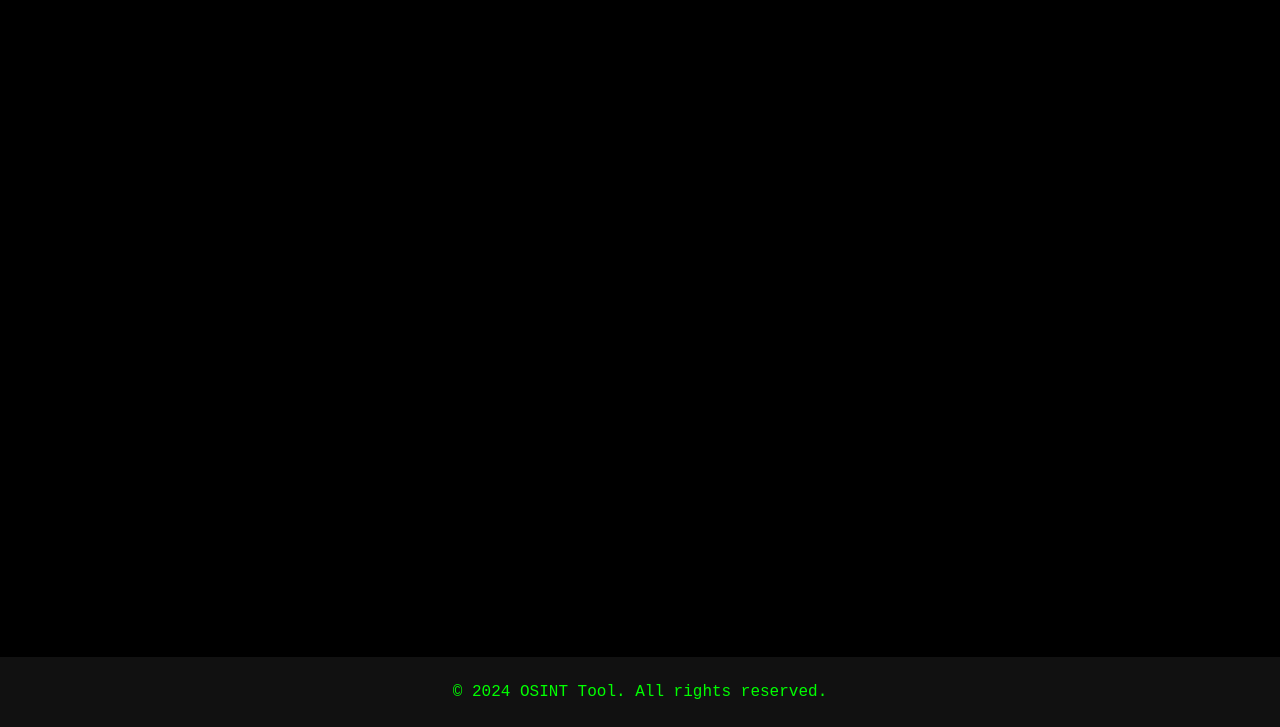
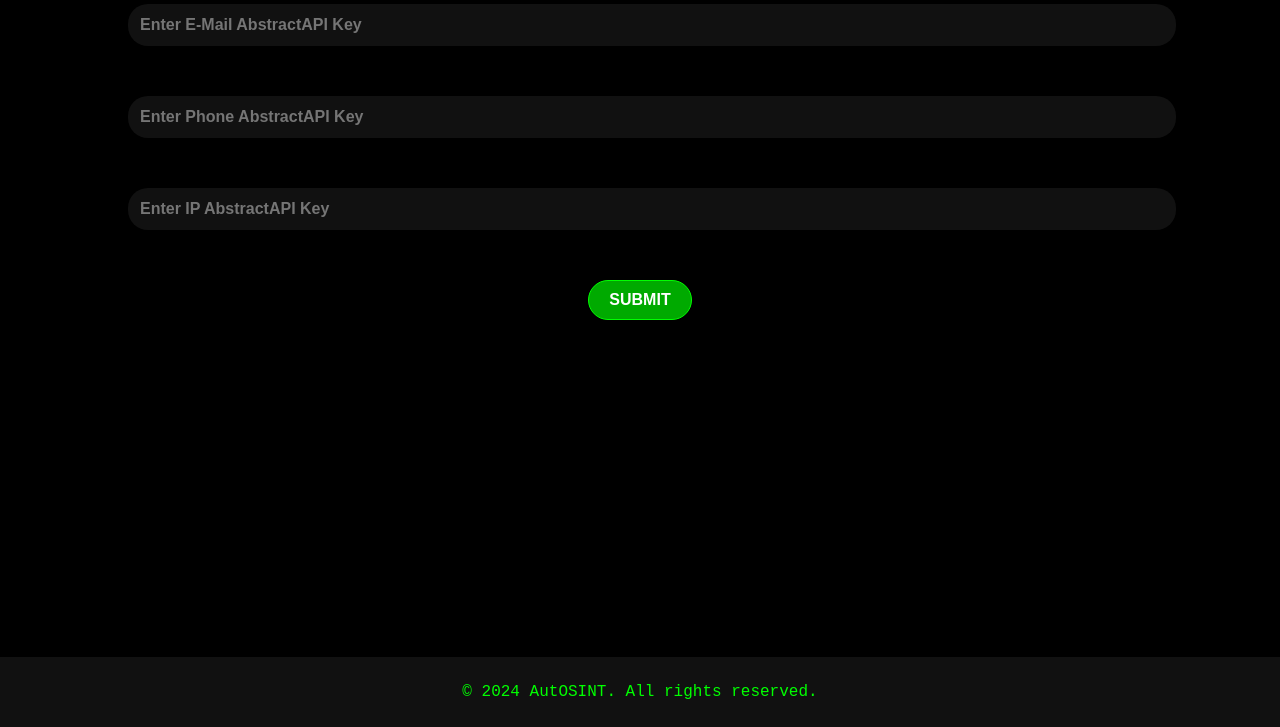
Before and after one commit to SmartyDroidBot/AutOSINT, a Flask app: template templates/settings.html in a window 1280 px wide. Shown: the part 73-800 px from the top of the page. Run offline with Flask 3, Linux system fonts and the light colour scheme; the template is opened without the code that fills it, so the values that code supplies are empty.

Commit message:
added dysfunctional settings

```diff
--- a/app.py
+++ b/app.py
@@ -1,8 +1,12 @@
-from flask import Flask, render_template, request
+from flask import Flask, render_template, request, session
 import requests
 import re
 
 app = Flask(__name__)
+
+default_email_api_key = "015b6138b5ba4072a2e2aef6b8d08af2"
+default_phone_api_key = "282c43000dbc482ca089d26f7466cb4e"
+default_ip_api_key = "634da9cfe64743fe8978d94f8d8d4ba9"
 
 # Replace these keys with your actual API keys
 email_api_key = "015b6138b5ba4072a2e2aef6b8d08af2"
@@ -13,40 +17,53 @@ ip_api_key = "634da9cfe64743fe8978d94f8d8d4ba9"
 def index():
     return render_template('index.html')
 
-@app.route('/settings')
+def index():
+    return render_template('index.html')
+
+@app.route('/settings', methods=['GET', 'POST'])  # Allow both GET and POST requests
 def settings():
+    if request.method == 'POST':
+        session['eapi'] = request.form.get('eapi', default_email_api_key)
+        session['papi'] = request.form.get('papi', default_phone_api_key)
+        session['iapi'] = request.form.get('iapi', default_ip_api_key)
+    return redirect(url_for('index'))
+
     return render_template('settings.html')
 
 @app.route('/search', methods=['POST', 'GET'])
 def search():
     result = None
+    email_api_key = session.get('eapi', default_email_api_key)
+    phone_api_key = session.get('papi', default_phone_api_key)
+    ip_api_key = session.get('iapi', default_ip_api_key)
 
     if request.method == 'POST':
         input_value = request.form['query']
+
         if re.match(r"[^@]+@[^@]+\.[^@]+", input_value):
-            result = email_validation(input_value)
+            result = email_validation(input_value, email_api_key)
         elif re.match(r"^\+?\d+$", input_value):
-            result = phone_validation(input_value)
+            result = phone_validation(input_value, phone_api_key)
         elif re.match(r"^(25[0-5]|2[0-4][0-9]|[0-1]?[0-9][0-9]?)\."
                   r"(25[0-5]|2[0-4][0-9]|[0-1]?[0-9][0-9]?)\."
                   r"(25[0-5]|2[0-4][0-9]|[0-1]?[0-9][0-9]?)\."
                   r"(25[0-5]|2[0-4][0-9]|[0-1]?[0-9][0-9]?)$", input_value):
-            result = ip_geolocation(input_value)
+            result = ip_geolocation(input_value, ip_api_key)
 
     return render_template('search.html', result=result)
 
-def email_validation(email):
-    url = f'https://emailvalidation.abstractapi.com/v1/?api_key={email_api_key}&email={email}'
+def email_validation(email, api_key):
+    url = f'https://emailvalidation.abstractapi.com/v1/?api_key={api_key}&email={email}'
     response = requests.get(url)
     return response.json()
 
-def phone_validation(phone):
-    url = f'https://phonevalidation.abstractapi.com/v1/?api_key={phone_api_key}&phone={phone}'
+def phone_validation(phone, api_key):
+    url = f'https://phonevalidation.abstractapi.com/v1/?api_key={api_key}&phone={phone}'
     response = requests.get(url)
     return response.json()
 
-def ip_geolocation(ip):
-    url = f'https://ipgeolocation.abstractapi.com/v1/?api_key={ip_api_key}&ip_address={ip}'
+def ip_geolocation(ip, api_key):
+    url = f'https://ipgeolocation.abstractapi.com/v1/?api_key={api_key}&ip_address={ip}'
     response = requests.get(url)
     return response.json()
 
--- a/templates/base.html
+++ b/templates/base.html
@@ -20,13 +20,15 @@
       </a>
       <ul>
         <li class="reports"><a href="#">Reports</a></li>
-        <li class="settings"><a href="#">Settings</a></li>
+        <li class="settings">
+          <a href="{{ url_for('settings') }}">Settings</a>
+        </li>
         <!-- Additional navigation links -->
       </ul>
     </nav>
     {% block body %}{% endblock %}
     <footer>
-      <p>&copy; 2024 OSINT Tool. All rights reserved.</p>
+      <p>&copy; 2024 AutOSINT. All rights reserved.</p>
     </footer>
     <script src="{{ url_for('static', filename='js/welcanim.js') }}"></script>
     <!-- Link to welcome text JavaScript file -->
--- a/templates/settings.html
+++ b/templates/settings.html
@@ -1,3 +1,31 @@
 {% extends "base.html" %} {% block body %}
-awfwegf
+<h1></h1>
+<form action="{{ url_for('index') }}" method="post">
+  {# Specify the action attribute with the URL for the /search route #}
+  <label for="query"></label>
+  <input
+    type="text"
+    name="eapi"
+    id="eapi"
+    placeholder="Enter E-Mail AbstractAPI Key"
+  />
+  <input
+    type="text"
+    name="papi"
+    id="papi"
+    placeholder="Enter Phone AbstractAPI Key"
+  />
+  <input
+    type="text"
+    name="iapi"
+    id="iapi"
+    placeholder="Enter IP AbstractAPI Key"
+  />
+  <button type="submit" onclick="redirectToIndex()">Submit</button>
+</form>
+<script>
+  function redirectToIndex() {
+    window.location.href = "{{ url_for('index') }}";
+  }
+</script>
 {% endblock %}
```
